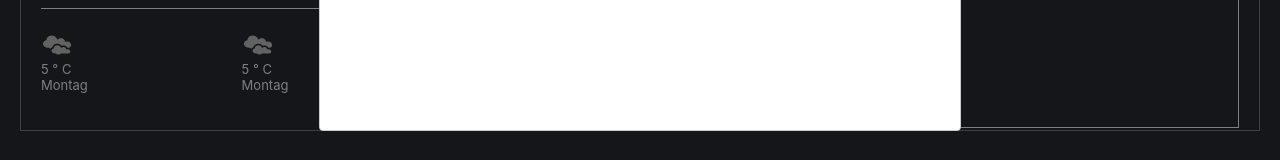
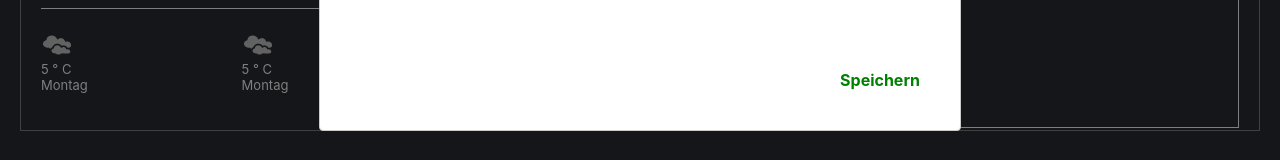
Before and after one commit to DanielBoening/react-home, a React (Create React App) app: page / in a window 1280 px wide. Both pictures are taken after a click on the icon 1207 px from the left and 172 px from the top of the page. Shown: the part 490-650 px from the top of the page. Built offline with nearby package versions, Linux system fonts and the light colour scheme; what react-alert-template-basic would draw is missing.

Commit message:
create a new edit

```diff
--- a/src/components/ToDo/ToDo.js
+++ b/src/components/ToDo/ToDo.js
@@ -25,6 +25,10 @@ function ToDo(props) {
         setShowDialog(false);
     }
 
+    function addToDo(todo) {
+        setTodos([ todo, ...todos]);
+    }
+
     return (
         <Container>
             <div className="ToDo">
@@ -42,6 +46,7 @@ function ToDo(props) {
                     title={'Neues ToDo'}
                     visible={showDialog}
                     onRequestClose={closeModal}
+                    save={addToDo}
                     />
         </Container>
     );
--- a/src/components/ToDo/ToDoModal/ToDoModal.css
+++ b/src/components/ToDo/ToDoModal/ToDoModal.css
@@ -0,0 +1,8 @@
+.ToDoModalSaveButton {
+    position: absolute;
+    bottom: 20px;
+    right: 20px;
+    margin: 20px;
+    color: green;
+    font-weight: 700;
+}
--- a/src/components/ToDo/ToDoModal/ToDoModal.js
+++ b/src/components/ToDo/ToDoModal/ToDoModal.js
@@ -1,10 +1,25 @@
 import React, {useState} from 'react';
 import { DefaultModal } from '../../commons/DefaultModal/DefaultModal';
+import './ToDoModal.css';
 import Header from '../../commons/Header/Header';
 import TextView from '../../commons/TextView/TextView';
 
 function ToDoModal(props) {
     const [title, setTitle] = useState();
+    const [place, setPlace] = useState();
+    const [date, setDate] = useState();
+
+    function save() {
+        if(props.save) {
+            const todo = {
+                title,
+                place,
+                date
+            };
+            props.save(todo);
+            props.onRequestClose();
+        }
+    }
 
     return (
         <div>
@@ -14,15 +29,16 @@ function ToDoModal(props) {
                 value={title}
                 />
             <TextView
-                onChange={txt => setTitle(txt)}
+                onChange={txt => setDate(txt)}
                 placeholder={'Datum'}
-                value={title}
+                value={date}
                 />
             <TextView
-                onChange={txt => setTitle(txt)}
+                onChange={txt => setPlace(txt)}
                 placeholder={'Ort'}
-                value={title}
+                value={place}
                 />
+            <div className="ToDoModalSaveButton" onClick={save}>Speichern</div>
         </div>
     )
 }
```
